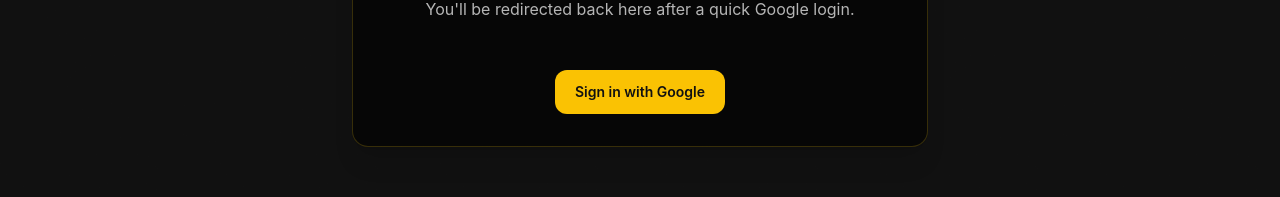
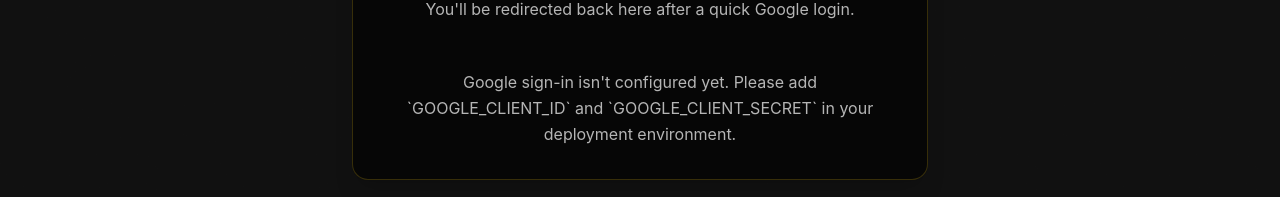
Before and after one commit to AnirudhSKrishnan/bridgetobits, a Next.js app: page /resources in a window 1280 px wide. Shown: the part 413-610 px from the top of the page. Built offline with nearby package versions, Linux system fonts and the light colour scheme; no server answers.

Commit message:
fixed bugs

```diff
--- a/app/api/contact/route.ts
+++ b/app/api/contact/route.ts
@@ -1,5 +1,7 @@
 import { NextResponse } from "next/server";
 import nodemailer from "nodemailer";
+
+export const runtime = "nodejs";
 
 const toEmail = process.env.CONTACT_TO_EMAIL || "bridgetobits@gmail.com";
 const fromEmail = process.env.CONTACT_FROM_EMAIL || process.env.SMTP_USER || "no-reply@bridgetobits.com";
--- a/app/resources/auth-buttons.tsx
+++ b/app/resources/auth-buttons.tsx
@@ -23,7 +23,7 @@
     <button
       className="px-4 py-2 rounded-lg text-sm font-semibold text-black transition-transform duration-150 hover:-translate-y-0.5"
       style={{ background: yellow }}
-      onClick={() => signOut({ callbackUrl: "/" })}
+      onClick={() => signOut({ callbackUrl: "/resources" })}
       type="button"
     >
       Sign out
--- a/app/resources/page.tsx
+++ b/app/resources/page.tsx
@@ -1,7 +1,7 @@
 import Section from "@/components/section";
 import Image from "next/image";
 import Link from "next/link";
-import { auth } from "@/auth";
+import { auth, isGoogleConfigured } from "@/auth";
 import { ResourceSignInButton, ResourceSignOutButton } from "./auth-buttons";
 
 export default async function Page() {
@@ -55,7 +55,13 @@
               You&apos;ll be redirected back here after a quick Google login.
             </p>
             <div className="mt-6 flex justify-center">
-              <ResourceSignInButton />
+              {isGoogleConfigured ? (
+                <ResourceSignInButton />
+              ) : (
+                <p className="text-sm text-white/70">
+                  Google sign-in isn&apos;t configured yet. Please add `GOOGLE_CLIENT_ID` and `GOOGLE_CLIENT_SECRET` in your deployment environment.
+                </p>
+              )}
             </div>
           </div>
         )}
--- a/auth.ts
+++ b/auth.ts
@@ -3,7 +3,7 @@
 
 const clientId = process.env.GOOGLE_CLIENT_ID;
 const clientSecret = process.env.GOOGLE_CLIENT_SECRET;
-const isGoogleConfigured = Boolean(clientId && clientSecret);
+export const isGoogleConfigured = Boolean(clientId && clientSecret);
 
 export const { auth, handlers, signIn, signOut } = NextAuth({
   providers: isGoogleConfigured
```
